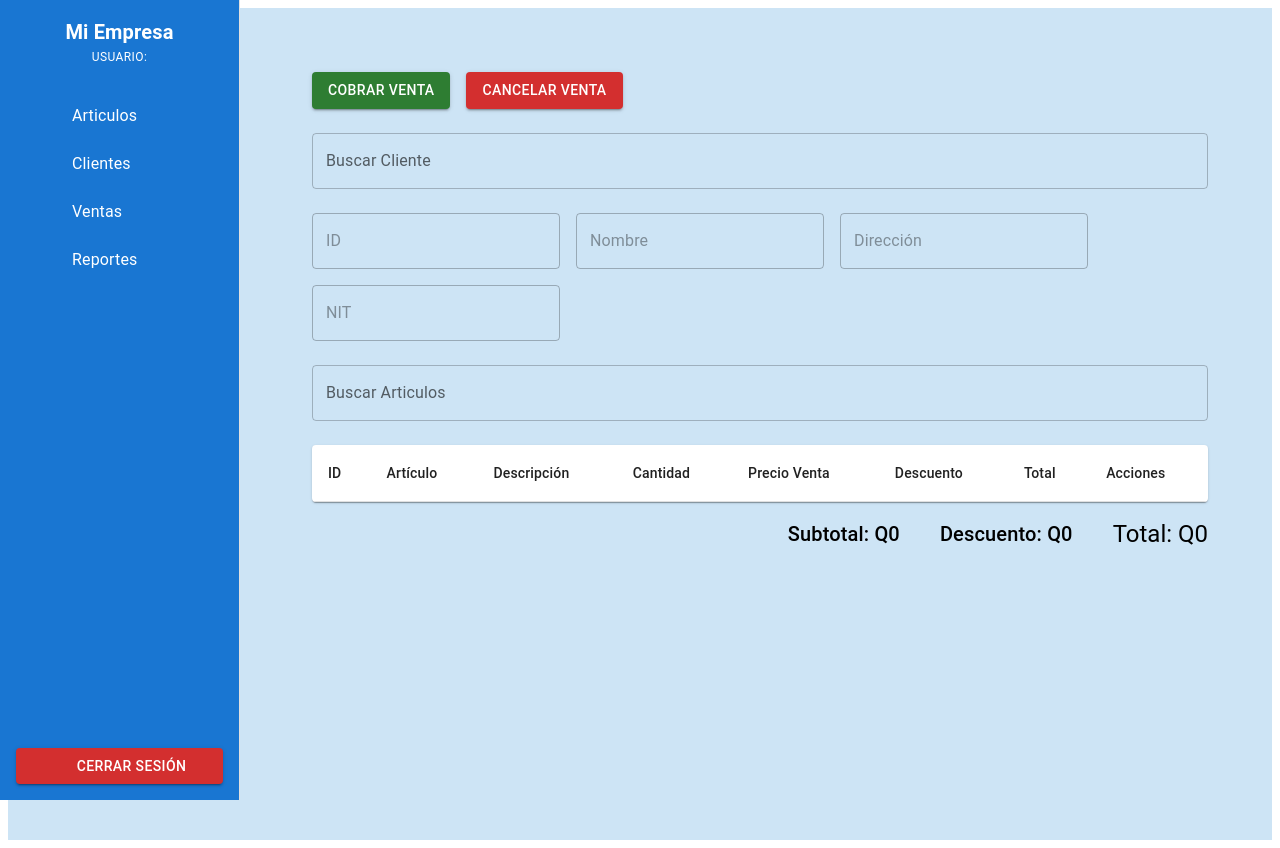
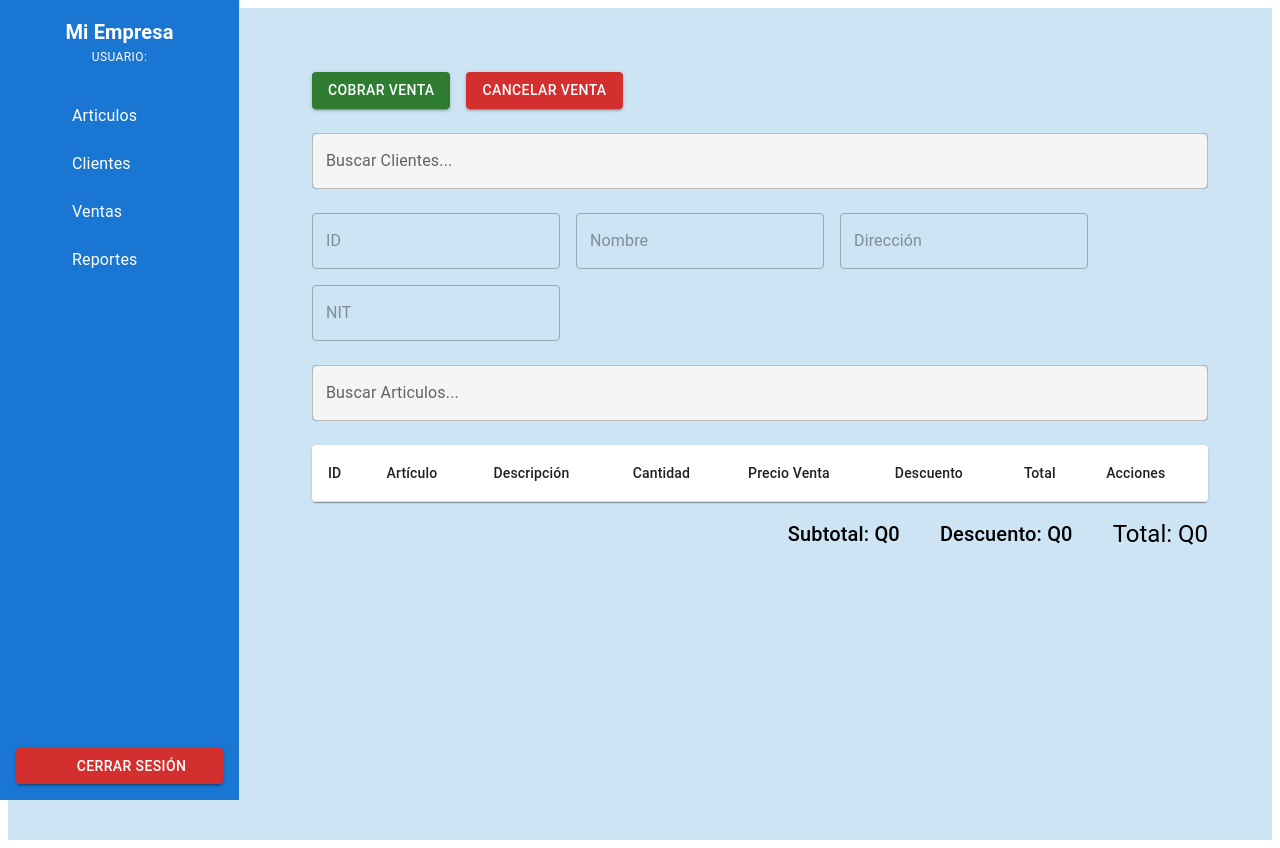
Before and after one commit to JVRivera/frontend_pos, a React (Vite) app: page /ventas in a window 1280 px wide. Built offline with nearby package versions, Linux system fonts and the light colour scheme; sample sign-in values are in the browser's storage; some icons are missing.

Commit message:
adicion de textbox para busqueda de clientes y articulos

```diff
--- a/src/pages/Articulos.jsx
+++ b/src/pages/Articulos.jsx
@@ -3,10 +3,11 @@ import {
   Box, Typography, Button,
   Table, TableBody, TableCell,
   TableContainer, TableHead,
-  TableRow, Paper, TablePagination
+  TableRow, Paper, TablePagination,
+  TextField
 } from "@mui/material";
 
-import { getArticulos, createArticulo, deleteArticulo, updateArticulo } from "../services/articulosService";
+import { getArticulos, createArticulo, deleteArticulo, updateArticulo, buscarArticulos} from "../services/articulosService";
 import ArticuloModal from "../components/ArticuloModal";
 
 export default function Articulos() {
@@ -37,6 +38,11 @@ export default function Articulos() {
     setRowsPerPage(parseInt(event.target.value, 10));
     setPage(0);
   };
+
+  //estado para cargar los articulos
+  const [data, setData] = useState([]);
+  //estado para buscar articulos por articulo, descripcion
+  const [search, setSearch] = useState("");
 
   //funcion para abrir modal modo edicion
   const handleEdit = (articulo) => {
@@ -121,12 +127,27 @@ export default function Articulos() {
     }
   };
 
-  //estado para cargar los articulos
-  const [data, setData] = useState([]);
+  useEffect(() => {
+    const delay = setTimeout(() => {
+      if (search.length > 1) {
+        handleBuscar();
+      }
+    }, 400);
 
-  useEffect(() => {
+    return () => clearTimeout(delay);
 
-  }, []);
+  }, [search]);
+
+
+    //funcion para buscar los articulos por articulo, descripcion
+    const handleBuscar = async () => {
+      try {
+        const clientes = await buscarArticulos(search);
+        setData(clientes);
+      } catch (error) {
+        console.error("Error buscando articulos", error);
+      }
+    };
 
   const cargarArticulos = async () => {
     try {
@@ -164,6 +185,16 @@ export default function Articulos() {
           </Button>
         </Box>
 
+      </Box>
+
+      <Box sx={{ mb: 2, background: "white" }}>
+        <TextField
+          fullWidth
+          size="small"
+          label="Buscar articulos..."
+          value={search}
+          onChange={(e) => setSearch(e.target.value)}
+        />
       </Box>
 
       <TableContainer component={Paper} sx={{
--- a/src/pages/Clientes.jsx
+++ b/src/pages/Clientes.jsx
@@ -24,7 +24,7 @@ export default function Clientes() {
 
   //estado para obtener los clientes
   const [data, setData] = useState([]);
-  //estado para buscar clientes
+  //estado para buscar clientes por nombre, direccion, nit
   const [search, setSearch] = useState("");
 
   //estado para edicion
@@ -56,7 +56,7 @@ export default function Clientes() {
 
   }, [search]);
 
-  //funcion para buscar los clientes por nombre
+  //funcion para buscar los clientes por nombre, direccion, nit
   const handleBuscar = async () => {
     try {
       const clientes = await buscarCliente(search);
@@ -185,7 +185,7 @@ export default function Clientes() {
         <TextField
           fullWidth
           size="small"
-          label="Buscar cliente..."
+          label="Buscar clientes..."
           value={search}
           onChange={(e) => setSearch(e.target.value)}
         />
--- a/src/pages/Ventas.jsx
+++ b/src/pages/Ventas.jsx
@@ -48,7 +48,11 @@ const Ventas = () => {
       {/* Buscar cliente */}
       <Box mb={3}>
         <TextField
-          label="Buscar Cliente"
+          sx={{
+            backgroundColor: "#f5f5f5",
+            borderRadius: 2
+          }}
+          label="Buscar Clientes..."
           variant="outlined"
           fullWidth
           // Aquí se puede agregar onChange para buscar clientes
@@ -98,7 +102,11 @@ const Ventas = () => {
       {/* Buscar articulos para la venta */}
       <Box mb={3}>
         <TextField
-          label="Buscar Articulos"
+          sx={{
+            backgroundColor: "#f5f5f5",
+            borderRadius: 2
+          }}
+          label="Buscar Articulos..."
           variant="outlined"
           fullWidth
           // Aquí se puede agregar onChange para buscar clientes
--- a/src/services/articulosService.js
+++ b/src/services/articulosService.js
@@ -45,3 +45,17 @@ export const updateArticulo = async (id, data) => {
   });
   return response.data;
 };
+
+
+export const buscarArticulos = async (search) => {
+  const token = localStorage.getItem("token");
+
+  const response = await axios.get(`${API_URL}/buscar`, {
+    params: { search },
+    headers: {
+      Authorization: `Bearer ${token}`
+    }
+  });
+
+  return response.data;
+};
```
